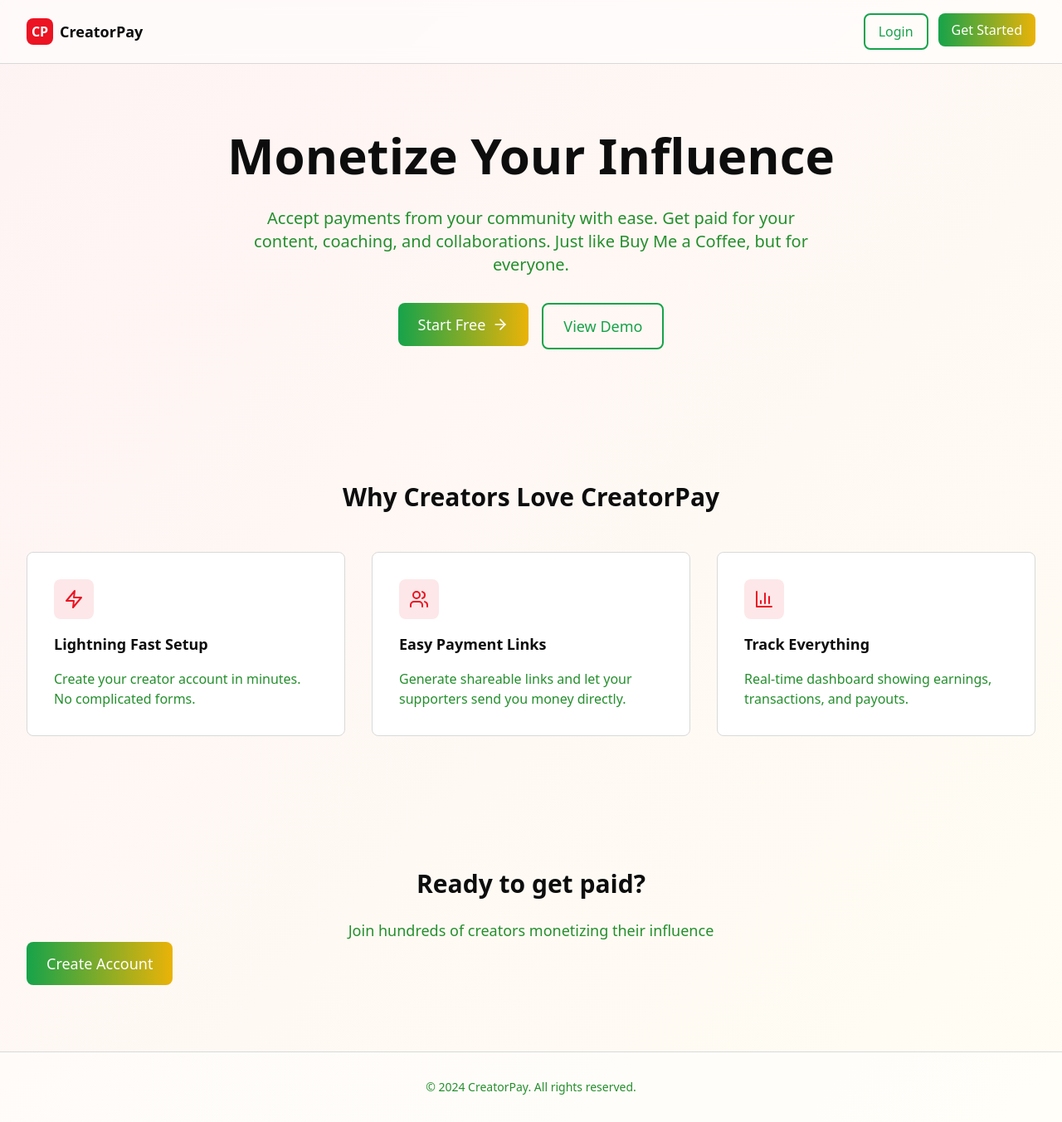
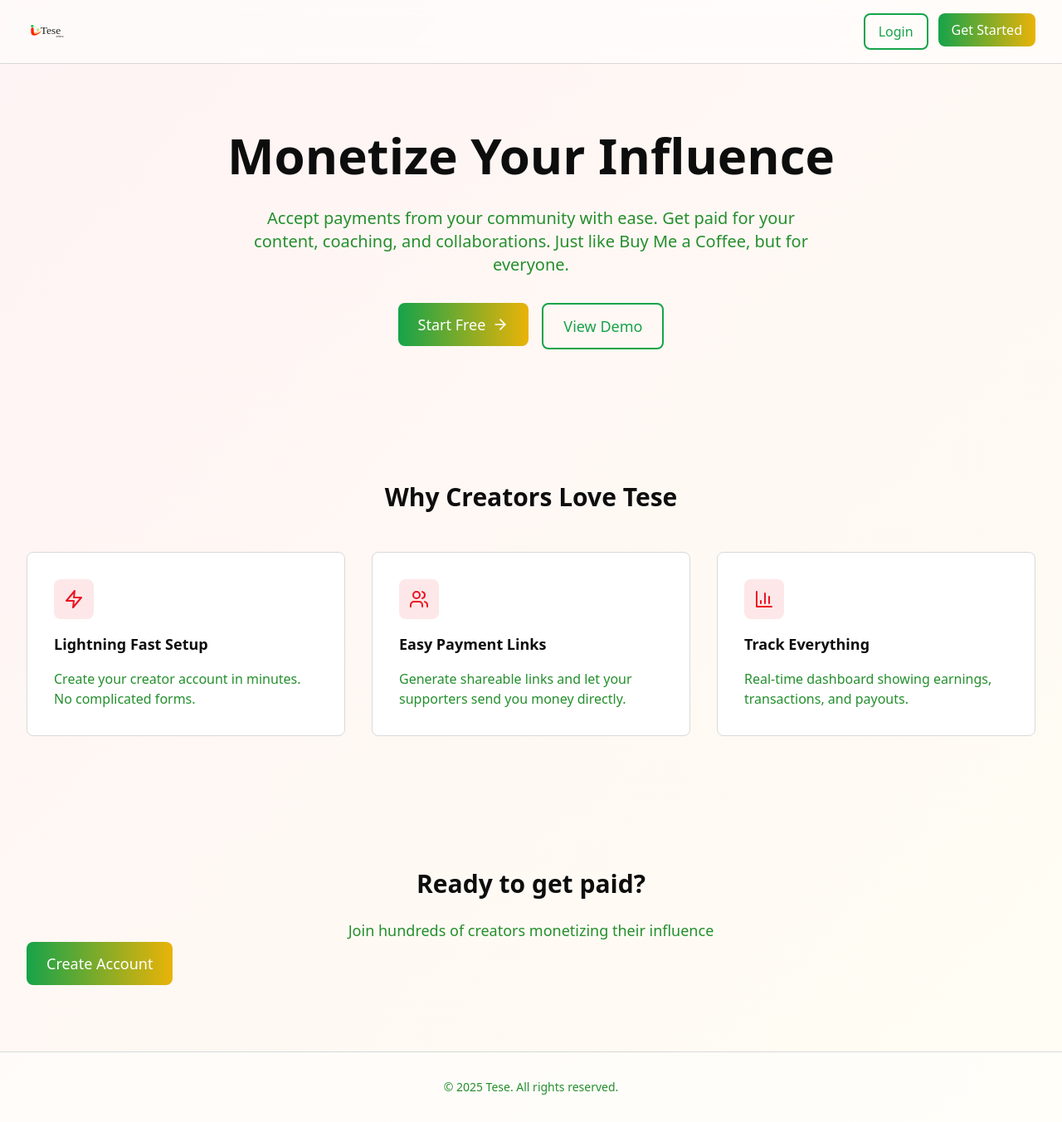
Before and after one commit to billychosee/Creator-payment-platform, a Next.js app: page /page in a window 1280 px wide. Shown: the whole page at 83% size. Built offline with nearby package versions, Linux system fonts and the light colour scheme.

Commit message:
Replace all CreatorPay references with Tese and update logos to only show image

```diff
--- a/src/app/notifications/page.tsx
+++ b/src/app/notifications/page.tsx
@@ -95,7 +95,7 @@ let mockActivities: Activity[] = [
   {
     id: '8',
     type: 'signup',
-    title: 'Welcome to CreatorPay!',
+    title: 'Welcome to Tese!',
     description: 'Your account has been created successfully',
     time: '5 days ago',
     isRead: true,
--- a/src/app/page.tsx
+++ b/src/app/page.tsx
@@ -9,9 +9,8 @@ export default function Home() {
     <div className="min-h-screen bg-background">
       <nav className="border-b border-border bg-card/50 backdrop-blur">
         <div className="max-w-7xl mx-auto px-4 sm:px-6 lg:px-8 py-4 flex justify-between items-center">
-          <div className="flex items-center gap-2">
-            <img src="/Tese-Logo.svg" alt="Tese" className="w-8 h-8" />
-            <span className="font-bold text-lg">Tese</span>
+          <div className="flex items-center">
+            <img src="/Tese-Logo.svg" alt="Tese" className="h-8" />
           </div>
           <div className="flex gap-3">
             <Link href="/login">
@@ -48,7 +47,7 @@ export default function Home() {
 
       <section className="max-w-7xl mx-auto px-4 sm:px-6 lg:px-8 py-20 space-y-12">
         <h2 className="text-3xl font-bold text-center text-foreground">
-          Why Creators Love CreatorPay
+          Why Creators Love Tese
         </h2>
 
         <div className="grid md:grid-cols-3 gap-8">
--- a/src/app/page/page.tsx
+++ b/src/app/page/page.tsx
@@ -8,11 +8,8 @@ export default function Home() {
       {/* Navigation */}
       <nav className="border-b border-border bg-card/50 backdrop-blur">
         <div className="max-w-7xl mx-auto px-4 sm:px-6 lg:px-8 py-4 flex justify-between items-center">
-          <div className="flex items-center gap-2">
-            <div className="w-8 h-8 bg-primary rounded-lg flex items-center justify-center text-white font-bold">
-              CP
-            </div>
-            <span className="font-bold text-lg">CreatorPay</span>
+          <div className="flex items-center">
+            <img src="/Tese-Logo.svg" alt="Tese" className="h-8" />
           </div>
           <div className="flex gap-3">
             <Button variant="outline">Login</Button>
@@ -49,7 +46,7 @@ export default function Home() {
       {/* Features */}
       <section className="max-w-7xl mx-auto px-4 sm:px-6 lg:px-8 py-20 space-y-12">
         <h2 className="text-3xl font-bold text-center">
-          Why Creators Love CreatorPay
+          Why Creators Love Tese
         </h2>
 
         <div className="grid md:grid-cols-3 gap-8">
@@ -104,7 +101,7 @@ export default function Home() {
       {/* Footer */}
       <footer className="border-t border-border bg-card/50">
         <div className="max-w-7xl mx-auto px-4 sm:px-6 lg:px-8 py-8 text-center text-sm text-muted-foreground">
-          <p>&copy; 2024 CreatorPay. All rights reserved.</p>
+          <p>&copy; 2025 Tese. All rights reserved.</p>
         </div>
       </footer>
     </div>
--- a/src/app/verify-email/verify-email-client.tsx
+++ b/src/app/verify-email/verify-email-client.tsx
@@ -122,13 +122,13 @@ export default function VerifyEmailClient() {
             </div>
             <CardTitle>Email Verified Successfully!</CardTitle>
             <CardDescription>
-              Welcome to CreatorPay, {verificationResult.userData?.firstName}!
+              Welcome to Tese, {verificationResult.userData?.firstName}!
             </CardDescription>
           </CardHeader>
           <CardContent className="space-y-6 text-center">
             <p className="text-sm text-muted-foreground">
               Your email has been verified and your account is now active.
-              You can now login to start using CreatorPay.
+              You can now login to start using Tese.
             </p>
 
             <div className="space-y-3">
@@ -142,7 +142,7 @@ export default function VerifyEmailClient() {
             </div>
 
             <div className="text-center text-xs text-muted-foreground pt-4 border-t">
-              <p>© 2025 CreatorPay. All rights reserved.</p>
+              <p>© 2025 Tese. All rights reserved.</p>
             </div>
           </CardContent>
         </Card>
@@ -182,7 +182,7 @@ export default function VerifyEmailClient() {
           </div>
 
           <div className="text-center text-xs text-muted-foreground pt-4 border-t">
-            <p>© 2025 CreatorPay. All rights reserved.</p>
+            <p>© 2025 Tese. All rights reserved.</p>
           </div>
         </CardContent>
       </Card>
--- a/src/app/verify-otp/verify-otp-client.tsx
+++ b/src/app/verify-otp/verify-otp-client.tsx
@@ -158,7 +158,7 @@ export default function VerifyOTPClient() {
           </div>
 
           <div className="text-center text-xs text-muted-foreground pt-4 border-t">
-            <p>© 2025 CreatorPay. All rights reserved.</p>
+            <p>© 2025 Tese. All rights reserved.</p>
           </div>
         </CardContent>
       </Card>
--- a/src/components/forms/LoginForm.tsx
+++ b/src/components/forms/LoginForm.tsx
@@ -131,7 +131,7 @@ export const LoginForm = ({ onSuccess }: LoginFormProps) => {
               CP
             </div>
             <CardTitle>Welcome Back</CardTitle>
-            <CardDescription>Login to your CreatorPay account</CardDescription>
+            <CardDescription>Login to your Tese account</CardDescription>
           </CardHeader>
           <CardContent className="space-y-6">
             <form onSubmit={handleSubmit} className="space-y-4">
@@ -181,7 +181,7 @@ export const LoginForm = ({ onSuccess }: LoginFormProps) => {
             </div>
 
             <div className="text-center text-xs text-muted-foreground pt-4 border-t">
-              <p>© 2025 CreatorPay. All rights reserved.</p>
+              <p>© 2025 Tese. All rights reserved.</p>
             </div>
           </CardContent>
         </Card>
--- a/src/components/forms/RegistrationForm.tsx
+++ b/src/components/forms/RegistrationForm.tsx
@@ -254,7 +254,7 @@ export const RegistrationForm = ({ onSuccess }: RegistrationFormProps) => {
             </div>
 
             <div className="text-center text-xs text-muted-foreground pt-4 border-t">
-              <p>© 2025 CreatorPay. All rights reserved.</p>
+              <p>© 2025 Tese. All rights reserved.</p>
             </div>
           </CardContent>
         </Card>
@@ -270,7 +270,7 @@ export const RegistrationForm = ({ onSuccess }: RegistrationFormProps) => {
             CP
           </div>
           <CardTitle>Create Account</CardTitle>
-          <CardDescription>Join CreatorPay today</CardDescription>
+          <CardDescription>Join Tese today</CardDescription>
         </CardHeader>
         <CardContent className="space-y-6">
           <form onSubmit={handleSubmit} className="space-y-4">
@@ -396,7 +396,7 @@ export const RegistrationForm = ({ onSuccess }: RegistrationFormProps) => {
           </div>
 
           <div className="text-center text-xs text-muted-foreground pt-4 border-t">
-            <p>© 2025 CreatorPay. All rights reserved.</p>
+            <p>© 2025 Tese. All rights reserved.</p>
           </div>
         </CardContent>
       </Card>
--- a/src/components/shared/Sidebar.tsx
+++ b/src/components/shared/Sidebar.tsx
@@ -62,11 +62,8 @@ export const Sidebar = () => {
         )}
       >
         {/* Logo */}
-        <Link href="/dashboard" className="flex items-center gap-2">
-          <div className="w-8 h-8 bg-gradient-to-r from-green-600 to-yellow-500 rounded-lg flex items-center justify-center text-white font-bold">
-            CP
-          </div>
-          <span className="font-bold text-lg">CreatorPay</span>
+        <Link href="/dashboard" className="flex items-center">
+          <img src="/Tese-Logo.svg" alt="Tese" className="h-8" />
         </Link>
 
         {/* Navigation */}
```
Also changed, not shown: 1 other file (tests, documents, lock files or other folders).
